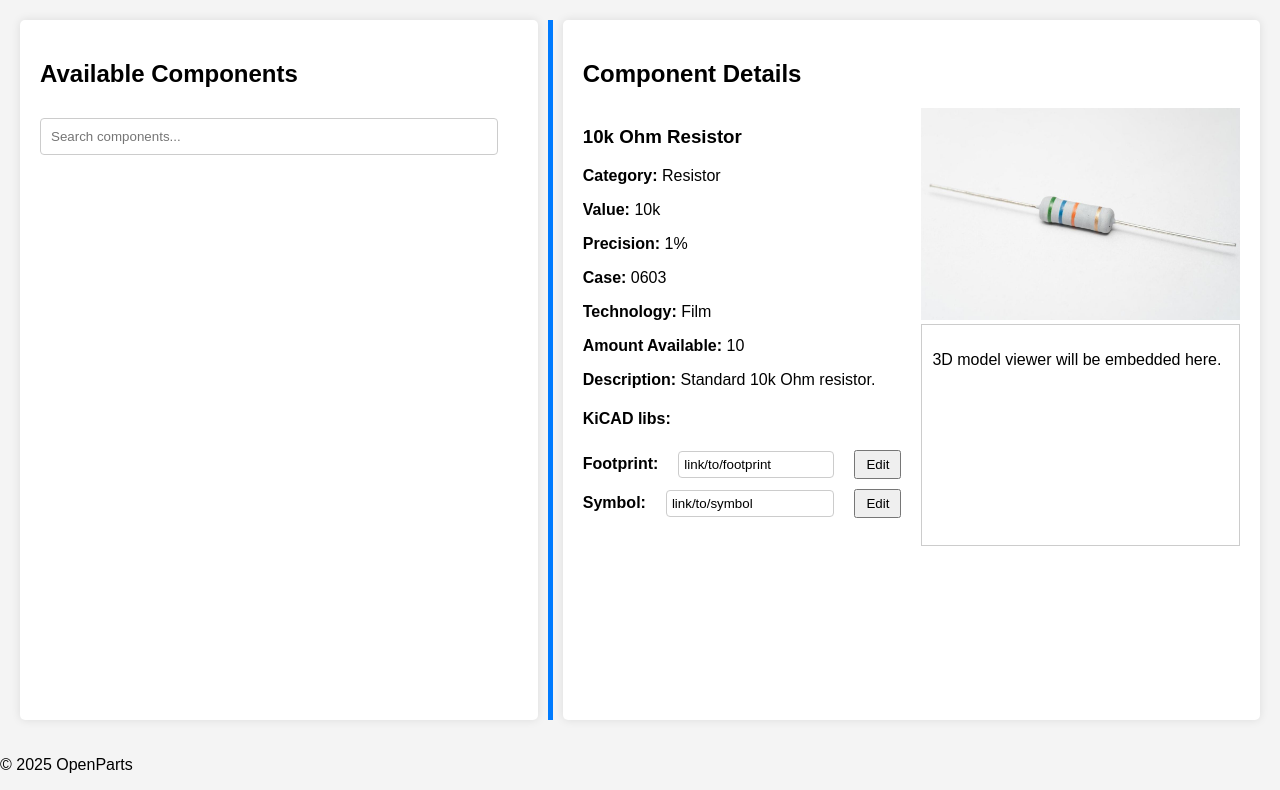
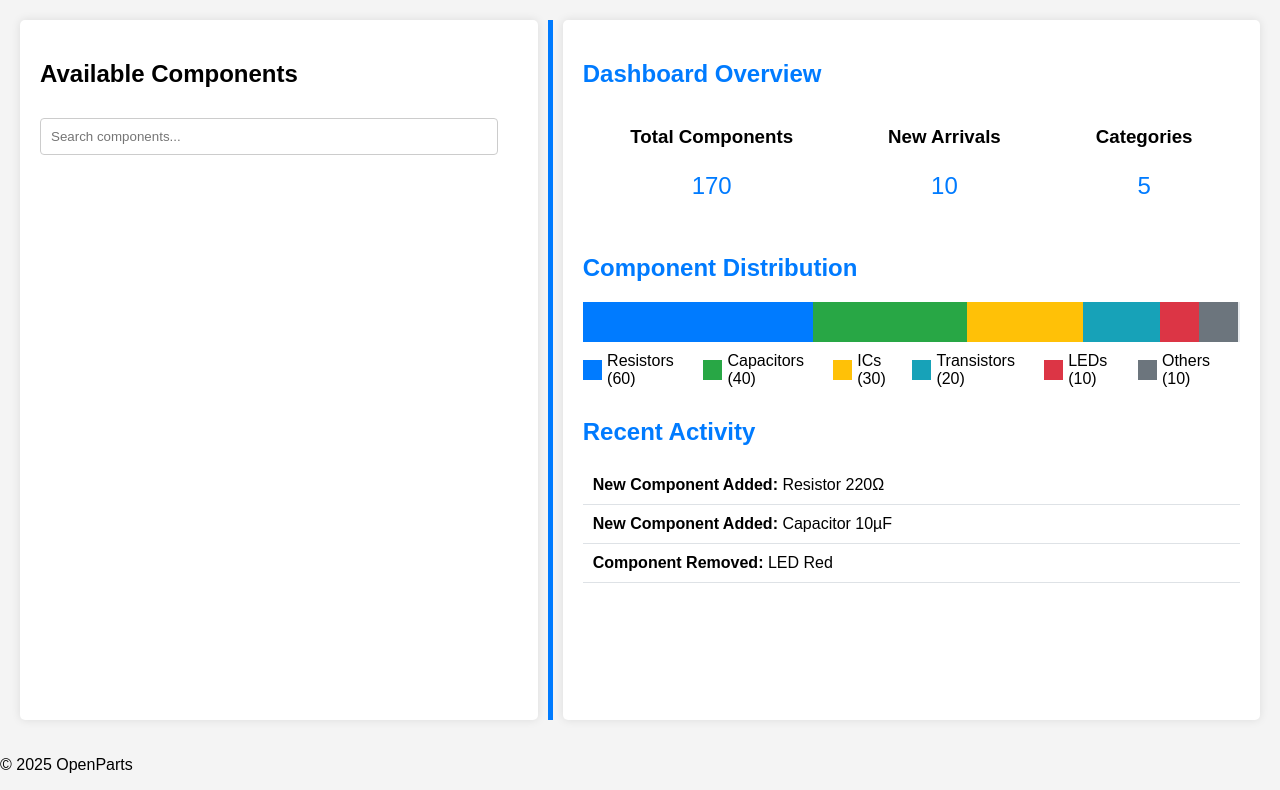
Before and after one commit to servomouse/open_parts, a Flask app: page / in a window 1280 px wide. Shown: the part 100-890 px from the top of the page. Run offline with Flask 3, Linux system fonts and the light colour scheme; data that the repository does not hold is empty.

Commit message:
Add the design of the default components-design screen

```diff
--- a/templates/index.html
+++ b/templates/index.html
@@ -33,7 +33,7 @@
         <div id="resizer"></div>
 
 
-        <section id="component-details">
+        <!-- <section id="component-details">
             <h2>Component Details</h2>
             <div class="details-container">
                 <div class="component-info">
@@ -65,11 +65,84 @@
                         <img src="{{ url_for('static', filename='images/resistor_1w.jpg') }}" alt="10k Ohm Resistor" id="component-image">
                     </div>
                     <div class="component-3d-model" id="component-3d-model" style="border: 1px solid #ccc; padding: 10px; height: 200px;">
-                        <!-- 3D viewer will be embedded here -->
                         <p>3D model viewer will be embedded here.</p>
                     </div>
                 </div>
             </div>
+        </section> -->
+        <section id="component-details">
+            <section style="margin-bottom: 30px;">
+                <h2 style="color: #007bff;">Dashboard Overview</h2>
+                <div style="display: flex; justify-content: space-around;">
+                    <div style="text-align: center;">
+                        <h3>Total Components</h3>
+                        <p style="font-size: 24px; color: #007bff;">170</p>
+                    </div>
+                    <div style="text-align: center;">
+                        <h3>New Arrivals</h3>
+                        <p style="font-size: 24px; color: #007bff;">10</p>
+                    </div>
+                    <div style="text-align: center;">
+                        <h3>Categories</h3>
+                        <p style="font-size: 24px; color: #007bff;">5</p>
+                    </div>
+                </div>
+            </section>
+
+            <section style="margin-bottom: 30px;">
+                <h2 style="color: #007bff;">Component Distribution</h2>
+                <div style="width: 100%; height: 40px; background-color: #e9ecef; display: flex; align-items: center;">
+                    <div style="width: 35%; height: 100%; background-color: #007bff;"></div>
+                    <div style="width: 23.5%; height: 100%; background-color: #28a745;"></div>
+                    <div style="width: 17.6%; height: 100%; background-color: #ffc107;"></div>
+                    <div style="width: 11.8%; height: 100%; background-color: #17a2b8;"></div>
+                    <div style="width: 5.9%; height: 100%; background-color: #dc3545;"></div>
+                    <div style="width: 5.9%; height: 100%; background-color: #6c757d;"></div>
+                </div>
+                <div style="margin-top: 10px;">
+                    <div style="display: flex; justify-content: space-around;">
+                        <div style="display: flex; align-items: center;">
+                            <div style="width: 20px; height: 20px; background-color: #007bff; margin-right: 5px;"></div>
+                            <span>Resistors (60)</span>
+                        </div>
+                        <div style="display: flex; align-items: center;">
+                            <div style="width: 20px; height: 20px; background-color: #28a745; margin-right: 5px;"></div>
+                            <span>Capacitors (40)</span>
+                        </div>
+                        <div style="display: flex; align-items: center;">
+                            <div style="width: 20px; height: 20px; background-color: #ffc107; margin-right: 5px;"></div>
+                            <span>ICs (30)</span>
+                        </div>
+                        <div style="display: flex; align-items: center;">
+                            <div style="width: 20px; height: 20px; background-color: #17a2b8; margin-right: 5px;"></div>
+                            <span>Transistors (20)</span>
+                        </div>
+                        <div style="display: flex; align-items: center;">
+                            <div style="width: 20px; height: 20px; background-color: #dc3545; margin-right: 5px;"></div>
+                            <span>LEDs (10)</span>
+                        </div>
+                        <div style="display: flex; align-items: center;">
+                            <div style="width: 20px; height: 20px; background-color: #6c757d; margin-right: 5px;"></div>
+                            <span>Others (10)</span>
+                        </div>
+                    </div>
+                </div>
+            </section>
+
+            <section>
+                <h2 style="color: #007bff;">Recent Activity</h2>
+                <ul style="list-style-type: none; padding: 0;">
+                    <li style="padding: 10px; border-bottom: 1px solid #dee2e6;">
+                        <strong>New Component Added:</strong> Resistor 220Ω
+                    </li>
+                    <li style="padding: 10px; border-bottom: 1px solid #dee2e6;">
+                        <strong>New Component Added:</strong> Capacitor 10µF
+                    </li>
+                    <li style="padding: 10px; border-bottom: 1px solid #dee2e6;">
+                        <strong>Component Removed:</strong> LED Red
+                    </li>
+                </ul>
+            </section>
         </section>
     </main>
 
```
